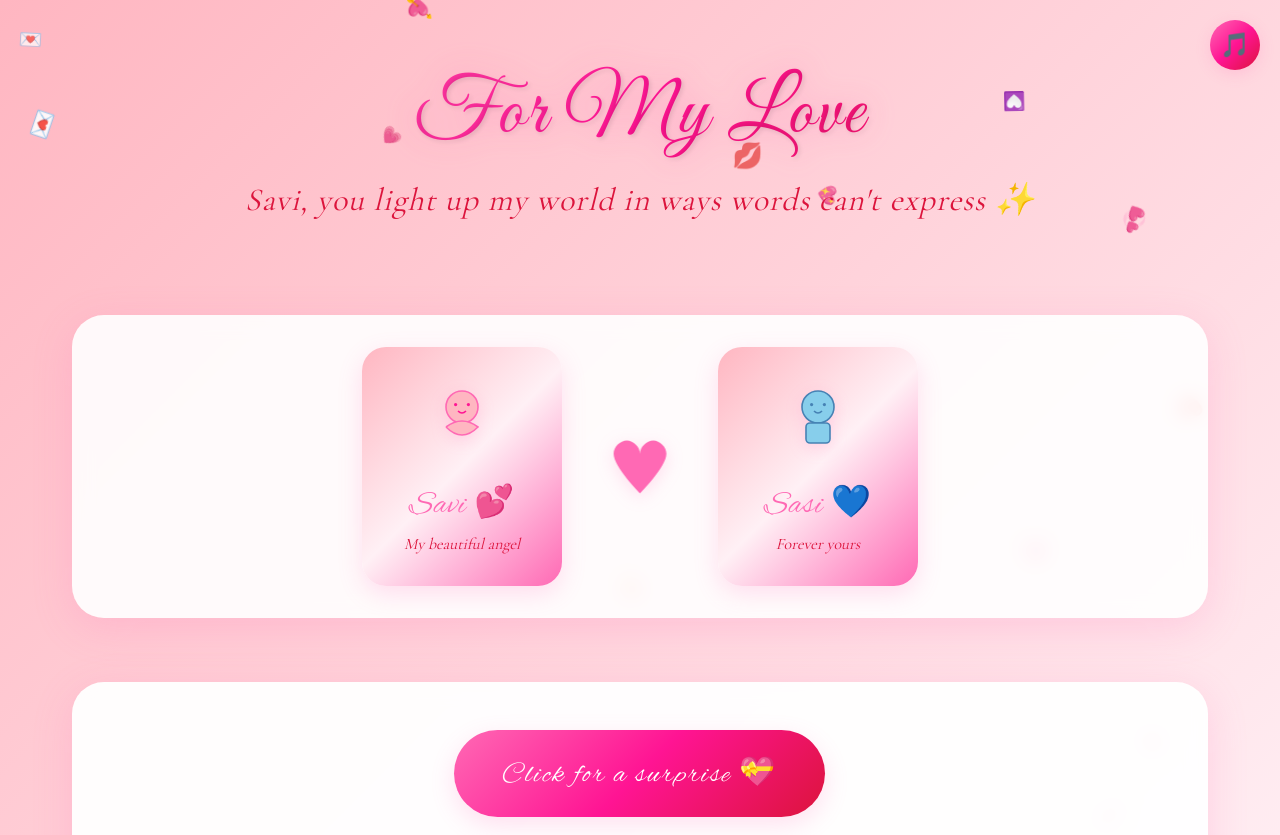
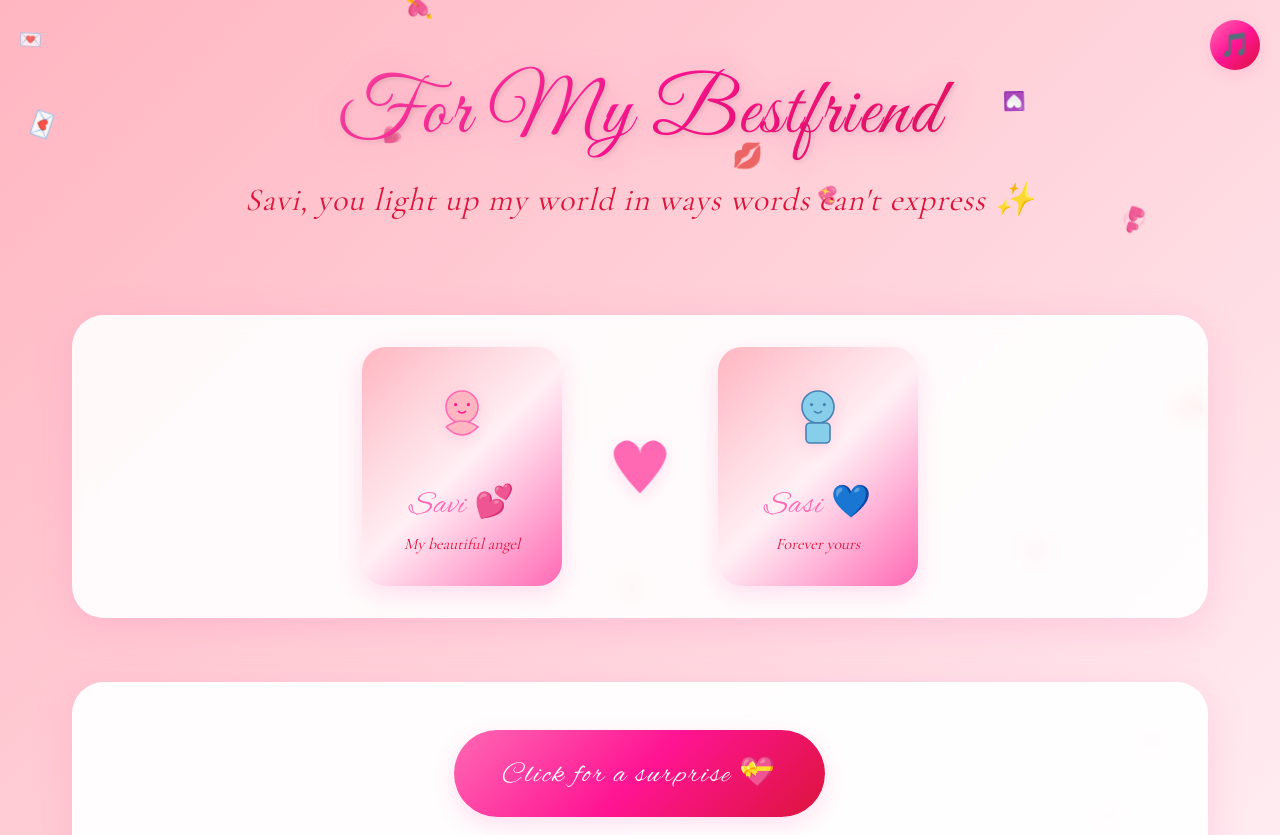
Before and after one commit to sasidharan456/friend-website, a website built with Vite: page index.html in a window 1280 px wide. Shown: the top 835 px of the page. Built offline with nearby package versions, Linux system fonts and the light colour scheme.

Commit message:
Change main title from 'For My Love' to 'For My Bestfriend'

```diff
--- a/index.html
+++ b/index.html
@@ -29,7 +29,7 @@
     <div class="container">
         <!-- Header -->
         <header class="header">
-            <h1 class="main-title">For My Love</h1>
+            <h1 class="main-title">For My Bestfriend</h1>
             <p class="subtitle" id="subtitle">Add your partner's name in config.js ✨</p>
         </header>
 
```
